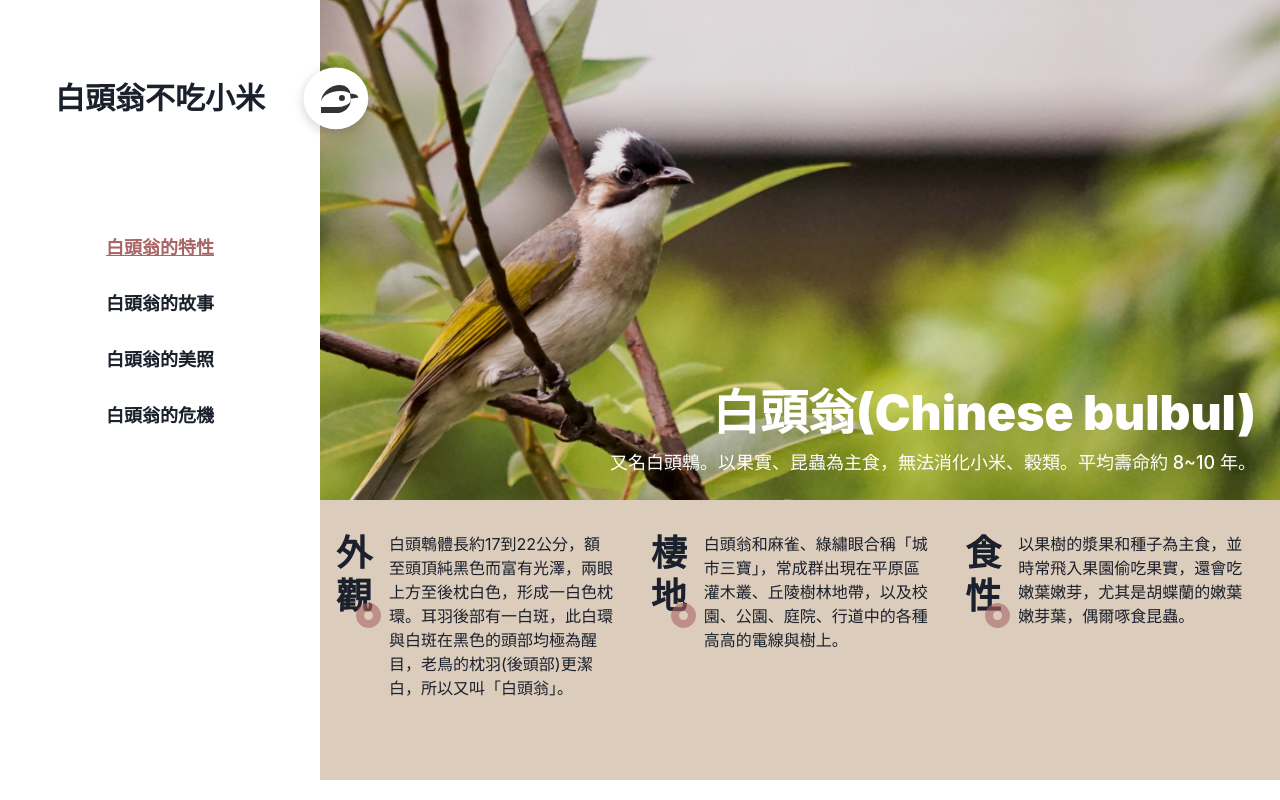
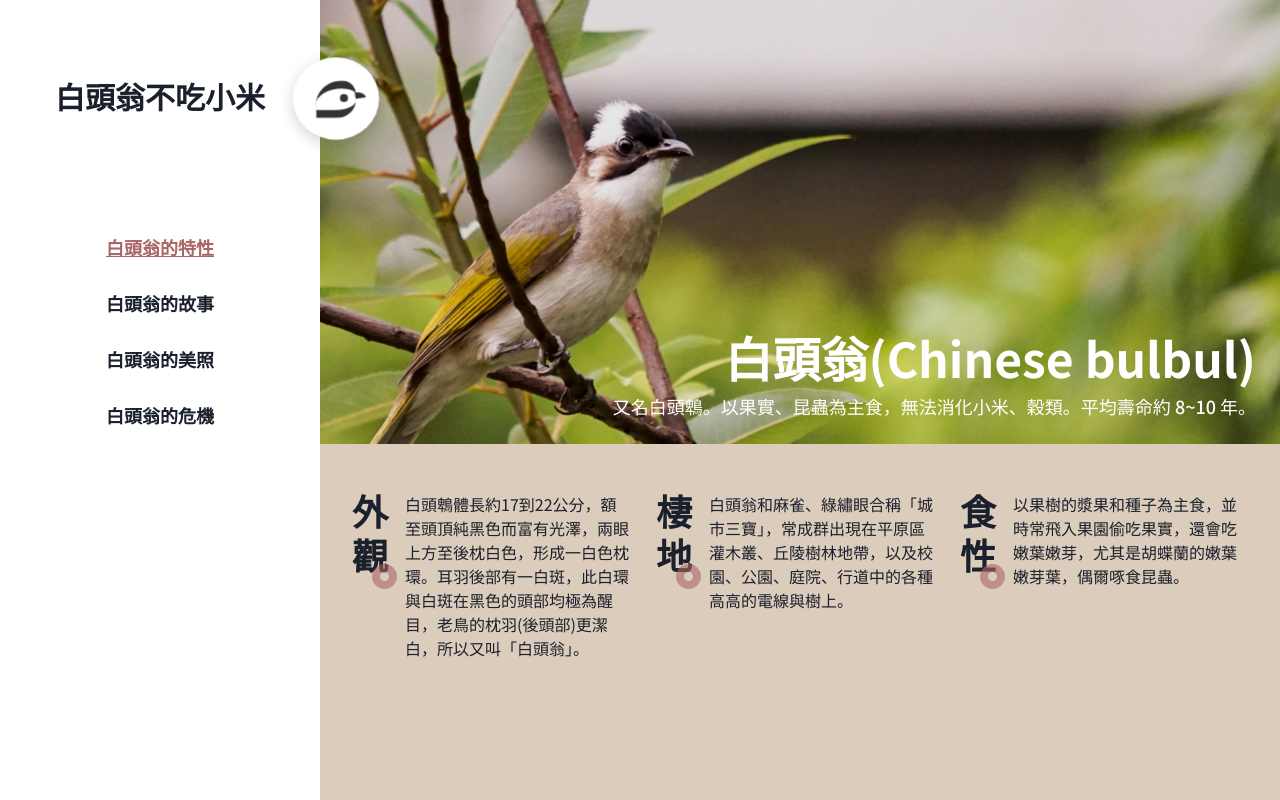
Before and after one commit to angel-retry/bulbul, a React (Vite) app: page / in a window 1280 px wide. Built offline with nearby package versions, Linux system fonts and the light colour scheme.

Commit message:
feat: push github

```diff
--- a/index.html
+++ b/index.html
@@ -3,6 +3,9 @@
   <head>
     <meta charset="UTF-8" />
     <link rel="icon" type="image/svg+xml" href="/vite.svg" />
+    <link rel="preconnect" href="https://fonts.googleapis.com">
+    <link rel="preconnect" href="https://fonts.gstatic.com" crossorigin>
+    <link href="https://fonts.googleapis.com/css2?family=Noto+Sans+TC:wght@100..900&display=swap" rel="stylesheet">
     <meta name="viewport" content="width=device-width, initial-scale=1.0" />
     <title>白頭翁不吃小米</title>
   </head>
--- a/src/App.jsx
+++ b/src/App.jsx
@@ -5,7 +5,7 @@ import Characteristics from './components/Characteristics/Characteristics'
 
 const App = () => {
   return (
-    <Flex direction={{ base: 'column', lg: 'row' }} w={{ lg: '100wh' }} h={{ lg: '100vh' }}>
+    <Flex direction={{ base: 'column', lg: 'row' }} w={{ lg: '100%' }} h={{ lg: '100vh' }}>
       {/* Header 與 Navbar */}
       <Box w={{ base: '100%', lg: '20%', xl: '25%' }} h={{ lg: '100%' }} position={'fixed'} zIndex={999}>
         {/* sm、md */}
@@ -15,7 +15,7 @@ const App = () => {
       </Box>
 
       {/* Main Content */}
-      <Box ml={{ base: 0, lg: '20%', xl: '25%' }} w={{ base: '100%', lg: '80%', xl: '75%' }} h={{ lg: '100%' }}>
+      <Box ml={{ base: 0, lg: '20%', xl: '25%' }} w={{ base: '100%', lg: '80%', xl: '75%' }} h={'100%'}>
         <Characteristics />
       </Box>
     </Flex>
--- a/src/components/Characteristics/Characteristics.jsx
+++ b/src/components/Characteristics/Characteristics.jsx
@@ -18,9 +18,9 @@ const intros = [
 
 const Characteristics = () => {
   return (
-    <VStack w={'100%'} spacing={'0'} mt={{ base: '95px', lg: 0 }}>
+    <VStack w={'100%'} h={'100%'} spacing={'0'} mt={{ base: '95px', lg: 0 }}>
       {/* Banner */}
-      <Box w={'100%'} height={{ base: '311px', md: '500px' }} overflow="hidden" position={'relative'}>
+      <Box w={'100%'} height={{ base: '311px', md: '500px', lg: '1000px' }} overflow="hidden" position={'relative'}>
         <Flex
           w={{ base: '300px', sm: '350px', md: '100%' }}
           position={'absolute'}
@@ -34,7 +34,7 @@ const Characteristics = () => {
             direction={{ base: 'column', md: 'row' }}
             w={{ base: '50%', sm: '100%' }}
             fontSize={{ base: '30px', md: '48px' }}
-            fontWeight={'900'}
+            fontWeight={'700'}
             color={'white'}
             textAlign={'end'}
             justify={'flex-end'}
@@ -48,8 +48,8 @@ const Characteristics = () => {
       </Box>
 
       {/* Characteristics Introduction */}
-      <Box w={'100%'} bg={'#DCCCBC'}>
-        <Flex direction={{ base: 'column', sm: 'row' }} p={{ base: '3rem 1.5rem 5rem 1.5rem', sm: '2rem 1rem 5rem 1rem' }} align={'flex-start'} gap={{ base: '2rem', sm: '.5rem', md: '1rem' }}>
+      <Box w={'100%'} h={'100%' } bg={'#DCCCBC'}>
+        <Flex direction={{ base: 'column', md: 'row' }} p={{ base: '3rem 1.5rem 5rem 1.5rem', sm: '3rem 2rem 5rem 2rem' }} align={'flex-start'} gap={{ base: '2rem', sm: '2rem', md: '1rem' }}>
           {
             intros.map((intro, i) => (
               <CharacteristicsIntro key={i + 1} intro={intro} />
--- a/src/components/Characteristics/CharacteristicsIntro.jsx
+++ b/src/components/Characteristics/CharacteristicsIntro.jsx
@@ -4,7 +4,7 @@ const CharacteristicsIntro = ({ intro }) => {
   return (
     <HStack align={'flex-start'} w={'100%'} spacing={{ base: '1rem', sm: '.2rem', md: '.5rem' }} >
       <Box position={'relative'} >
-        <Heading justifySelf={'center'} w={'45px'}>
+        <Heading justifySelf={'center'} w={'45px'} fontWeight={700}>
           {intro.title}
         </Heading>
         <Box w={'25px'} h={'25px'} border={'8px solid'} borderColor={'#AA6666'} rounded={'50%'} opacity={'60%'} position={'absolute'} right={0} bottom={'-10px'}></Box>
--- /dev/null
+++ b/src/components/HamburgerIcon/HamburgerIcon.jsx
@@ -0,0 +1,13 @@
+import { Box, VStack } from '@chakra-ui/react'
+
+const HamburgerIcon = () => {
+  return (
+    <VStack spacing={'4px'} align={'flex-start'} p={'.5rem'}>
+      <Box border={'2px solid black'} w={'25px'} />
+      <Box border={'2px solid black'} w={'18px'} />
+      <Box border={'2px solid black'} w={'25px'} />
+    </VStack>
+  )
+}
+
+export default HamburgerIcon
--- a/src/components/Header/Header.jsx
+++ b/src/components/Header/Header.jsx
@@ -1,6 +1,8 @@
-import { CloseIcon, HamburgerIcon } from '@chakra-ui/icons'
-import { Box, Text, HStack, IconButton, Image, useDisclosure } from '@chakra-ui/react'
+import { CloseIcon } from '@chakra-ui/icons'
+import { Box, Text, HStack, IconButton, useDisclosure } from '@chakra-ui/react'
 import NavLinks from '../Navbar/NavLinks'
+import Logo from '../Logo/Logo'
+import HamburgerIcon from '../HamburgerIcon/HamburgerIcon'
 
 const Header = () => {
   const { isOpen, onOpen, onClose } = useDisclosure()
@@ -25,8 +27,8 @@ const Header = () => {
           白頭翁不吃小米
         </Text>
 
-        <Box position={'absolute'} right={0}>
-          <Image src="/public/Logo.png" />
+        <Box position={'absolute'} right={0} transform={'scale(0.5) translateX(45%)'} transformOrigin="center">
+          <Logo />
         </Box>
 
       </HStack>
--- a/src/components/Logo/Logo.jsx
+++ b/src/components/Logo/Logo.jsx
@@ -1,8 +1,8 @@
 import { Box } from '@chakra-ui/react'
 
-const Logo = ({ scale = 0.5 }) => {
+const Logo = () => {
   return (
-    <Box p={'1.8rem'} borderRadius={'100%'} boxShadow={'1px 5px 20px #00000033'} transform={`scale(${scale})`} transformOrigin="center" bg={'white'}>
+    <Box p={'1.8rem'} borderRadius={'100%'} boxShadow={'1px 5px 20px #00000033'} bg={'white'}>
       <Box w={'50px'} h={'45px'} bg={'white'} position={'relative'}>
         <Box w={'100%'} h={'30px'} border={'2px solid #333333'} borderWidth={'10px 0 0 0'} borderRadius={'65% 35% 25% 75% / 100% 59% 41% 0%'} position={'absolute'}></Box>
         <Box w={'10px'} h={'10px'} bg={'#333333'} borderRadius={'100%'} position={'absolute'} right={'10px'} bottom={'18px'}></Box>
--- a/src/components/Navbar/Navbar.jsx
+++ b/src/components/Navbar/Navbar.jsx
@@ -1,4 +1,4 @@
-import { Heading, VStack, HStack, Box, Image } from '@chakra-ui/react'
+import { Heading, VStack, HStack, Box } from '@chakra-ui/react'
 import NavLinks from './NavLinks'
 import Logo from '../Logo/Logo'
 
@@ -6,8 +6,8 @@ const Navbar = () => {
   return (
     <VStack display={{ base: 'none', lg: 'flex' }} spacing={'5rem'} w={'100%'} h={'100%'} bg={'white'} pt={'5rem'} position={'relative'} px={'1rem'} >
       <HStack>
-        <Box position={'absolute'} right={{ lg: '-70px' }} >
-          <Logo scale={0.6}/>
+        <Box position={'absolute'} right={{ lg: '-70px' }} transform={{ lg: 'scale(0.7)', xl: 'scale(0.8)' }} transformOrigin="center" >
+          <Logo/>
         </Box>
         <Heading fontSize={{ lg: '22px', xl: '30px' }} textAlign={'center'}>
             白頭翁不吃小米
--- a/src/main.jsx
+++ b/src/main.jsx
@@ -2,11 +2,21 @@ import React from 'react'
 import ReactDOM from 'react-dom/client'
 import App from './App.jsx'
 import './index.css'
-import { ChakraProvider } from '@chakra-ui/react'
+import { ChakraProvider, extendTheme } from '@chakra-ui/react'
+
+const customTheme = extendTheme({
+  fonts: {
+    body: 'Noto Sans TC, sans-serif'
+  },
+  fontWeights: {
+    normal: 400,
+    bold: 700
+  }
+})
 
 ReactDOM.createRoot(document.getElementById('root')).render(
   <React.StrictMode>
-    <ChakraProvider>
+    <ChakraProvider theme={customTheme}>
       <App />
     </ChakraProvider>
   </React.StrictMode>
```
Also changed, not shown: public/Logo.png (deleted), public/Vector 1.png (deleted).
